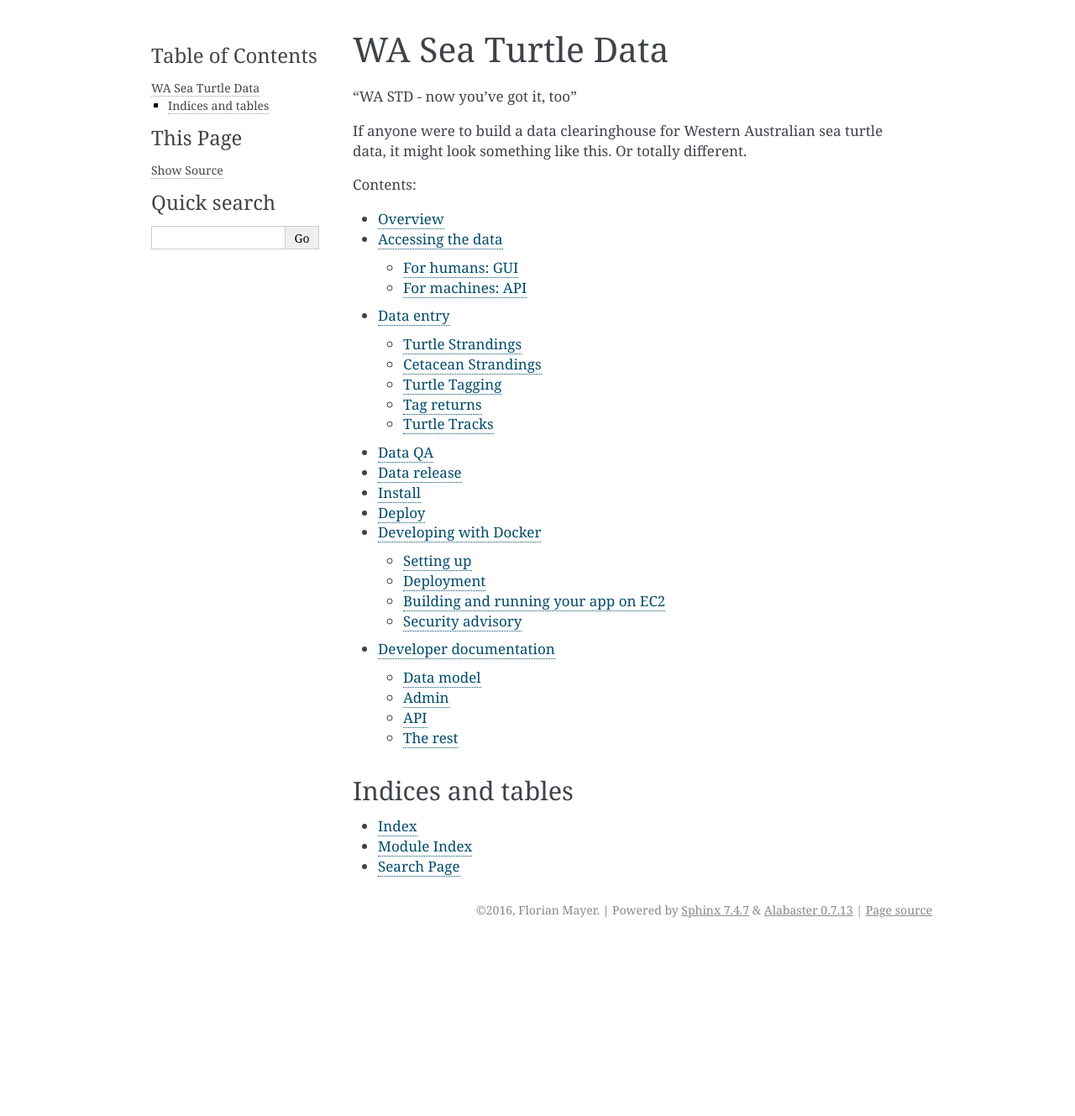
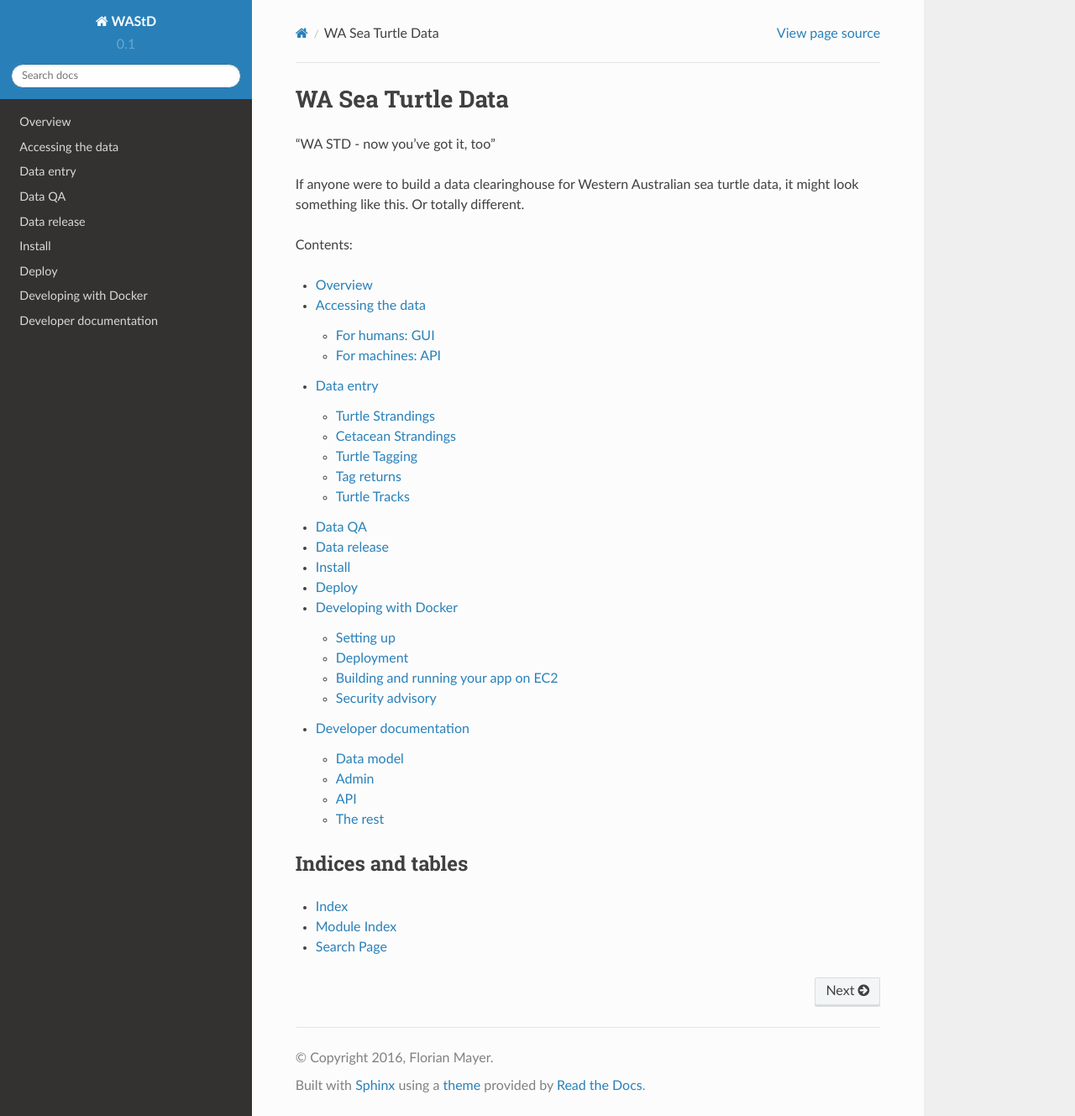
Before and after one commit to dbca-wa/wastd, a Sphinx documentation site: the page built from docs/index.rst, in a window 1280 px wide and 1329 px high. Shown: the whole window at 84% size. Built offline with Sphinx 7.4.7 and the Read the Docs theme 2.0.0, drawn with Linux system fonts in a browser that asks for light colours.

Commit message:
sphinx doc conf

```diff
--- a/docs/conf.py
+++ b/docs/conf.py
@@ -27,7 +27,7 @@ sys.path.insert(0, os.path.abspath('../'))
 # Django settings
 # confy.read_environment_file()
 os.environ['DJANGO_SETTINGS_MODULE'] = "config.settings.local"
-# settings.configure()
+settings.configure()
 django.setup()
 
 
@@ -139,7 +139,7 @@ todo_include_todos = True
 # The theme to use for HTML and HTML Help pages.  See the documentation for
 # a list of builtin themes.
 #
-html_theme = 'alabaster'
+html_theme = 'sphinx_rtd_theme'
 
 # Theme options are theme-specific and customize the look and feel of a theme
 # further.  For a list of options available for each theme, see the
```
